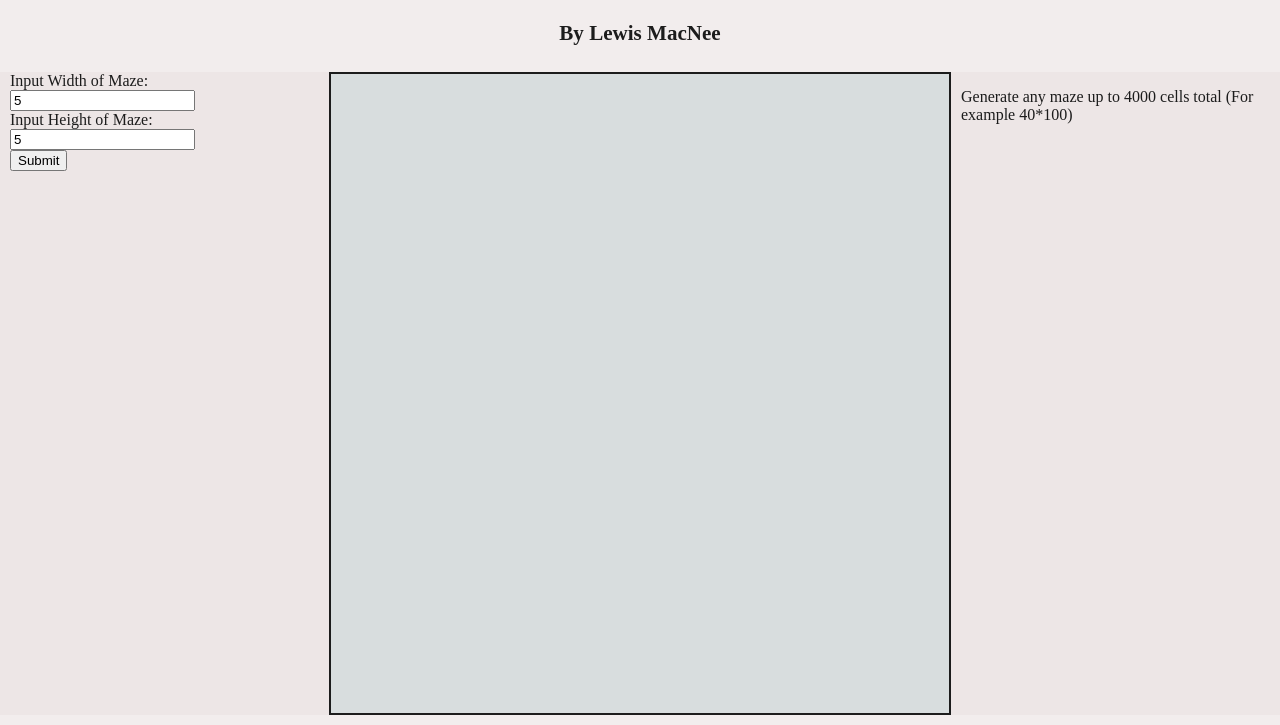
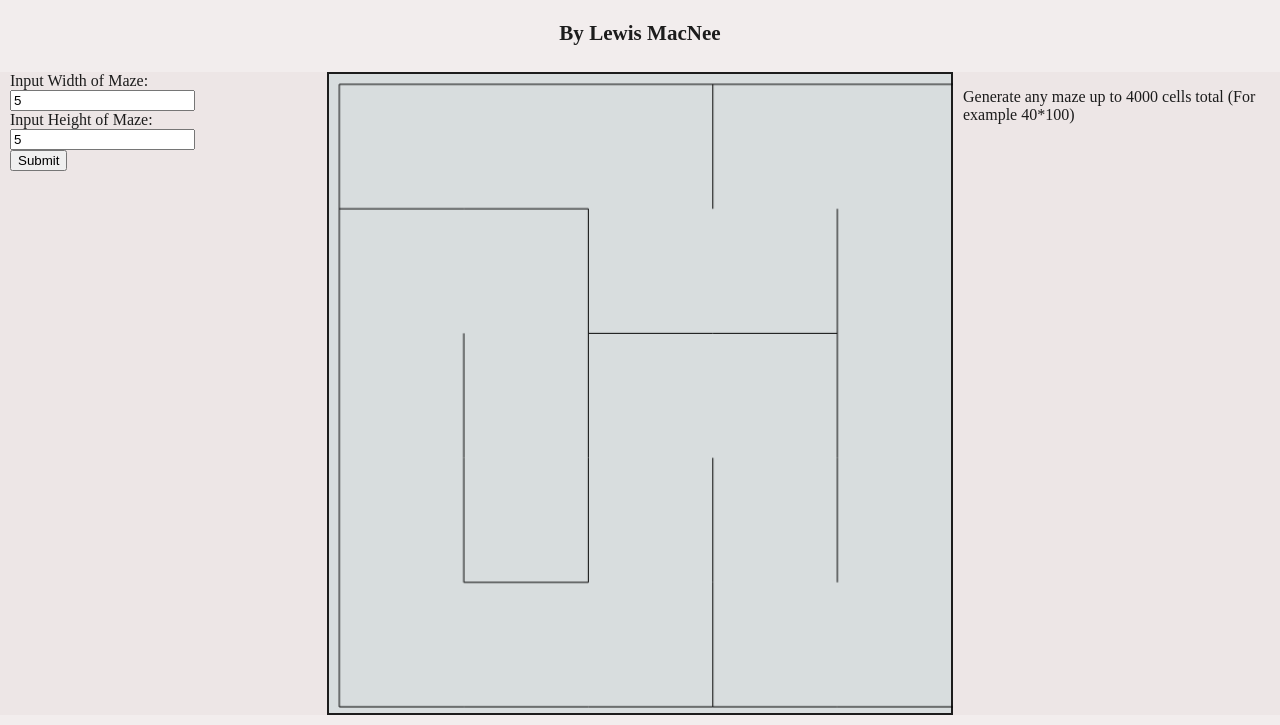
Before and after one commit to LewisMac/WebTechnologies, a plain HTML site: page index.html in a window 1280 px wide. Shown: the part 75-800 px from the top of the page. Drawn offline with Linux system fonts and the light colour scheme.

Commit message:
Attempting to make canvas flex

```diff
--- a/main.css
+++ b/main.css
@@ -25,6 +25,7 @@ body {
  flex: 1;
 }
 main {
+ display: flex;
  flex: 1;
  min-width: 420
  padding: 0 20px;
@@ -33,6 +34,7 @@ main {
  border-color: "black";
 }
 #MazeCanvas {
+  flex: 1;
   min-width: 400
   padding: 0 10px;
 }
--- a/src/display_page.js
+++ b/src/display_page.js
@@ -11,9 +11,6 @@ const ctx = mazeCanvas.getContext("2d");
 
 const minCanvasSizeSquare = 400;
 var maze_x, maze_y;
-
-
-window.on("resize", draw);
 
 
 const draw = function(){
```
